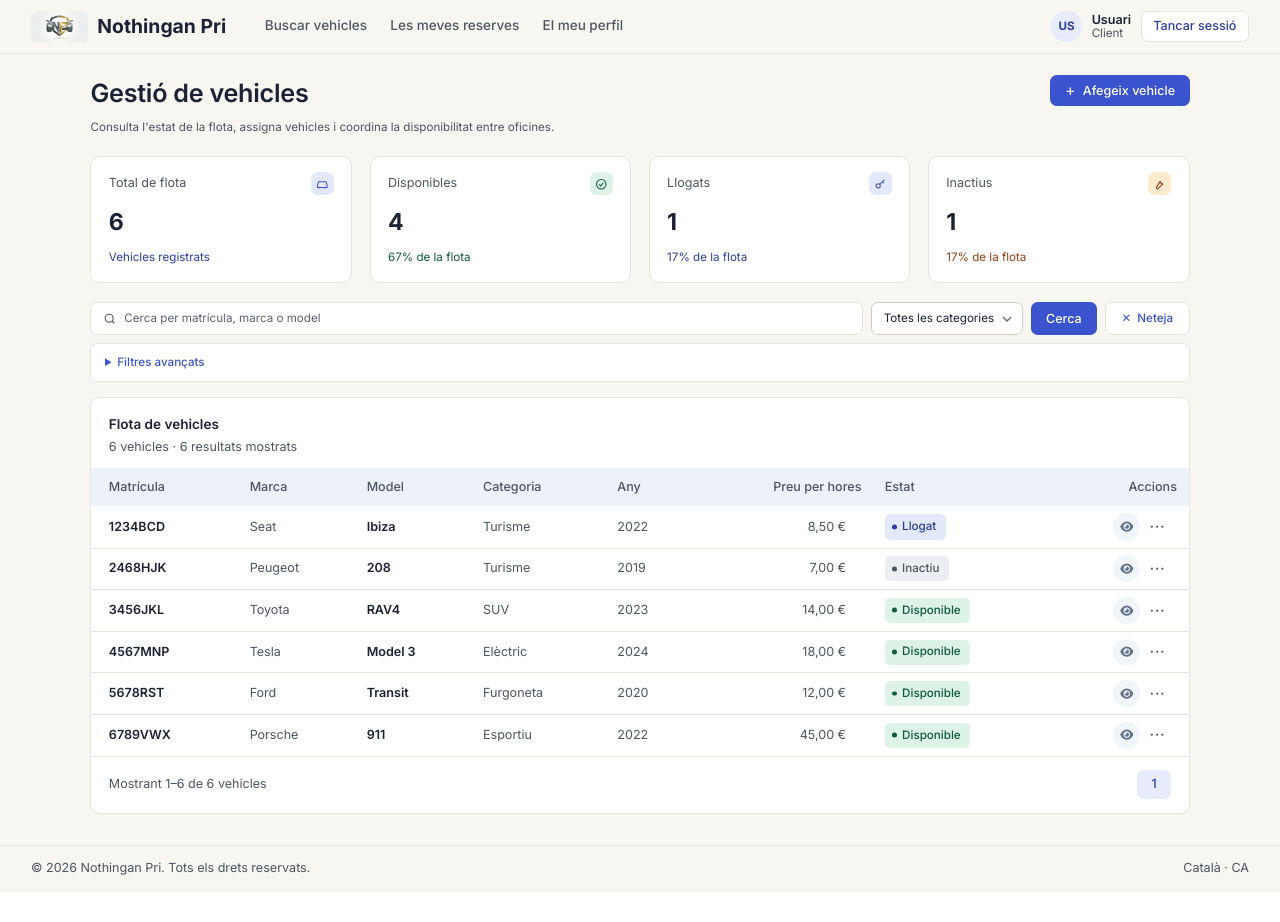
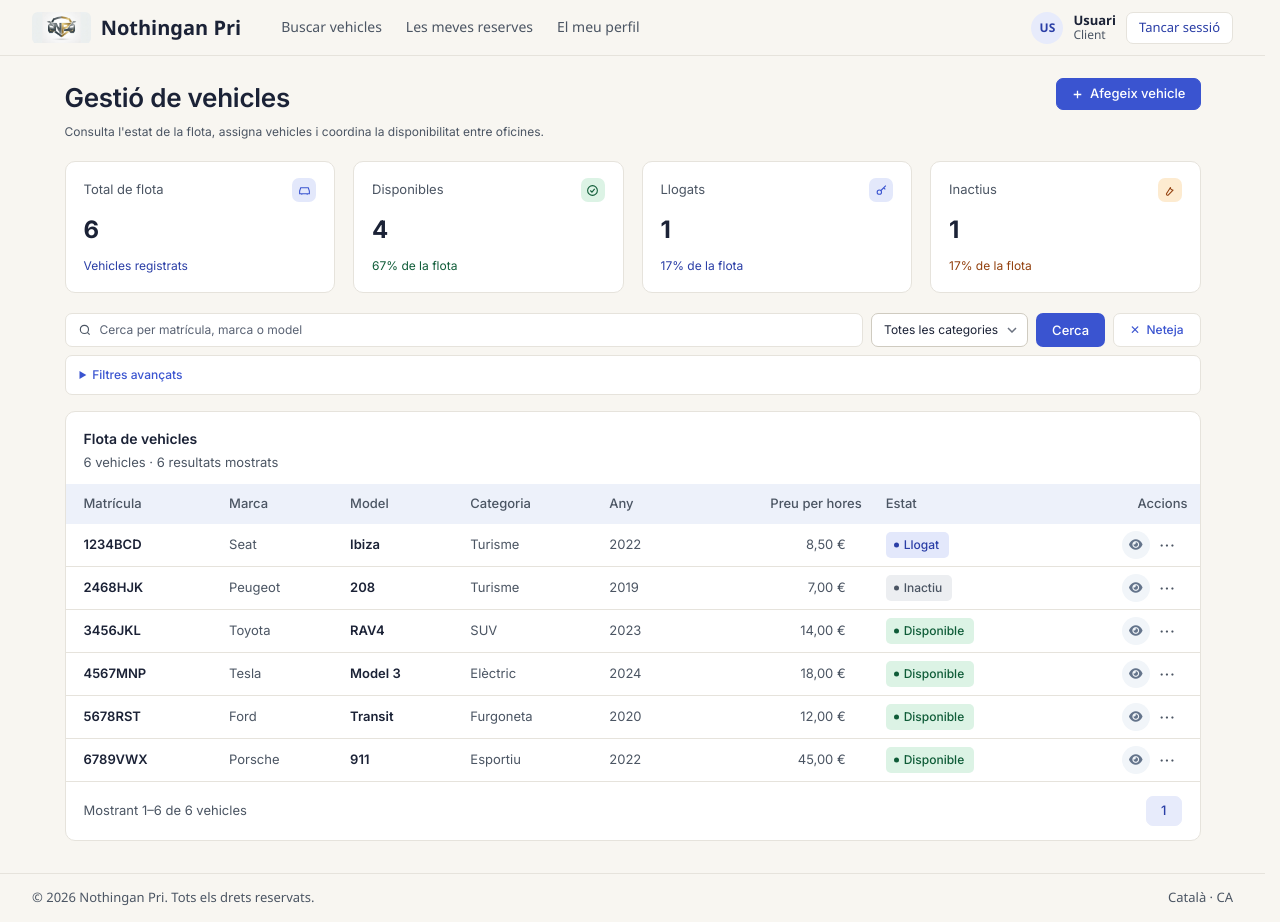
Before and after one commit to zohaibxz/Nothingan-Pri-S.A, a Spring Boot app: page /vehicles in a window 1280 px wide. Before the commit the page ends 892 px from the top, so only its background shows below. Run offline with Spring Boot 4, Linux system fonts and the light colour scheme; the visitor is signed in with stand-in values (Sample User, id 1); data comes from the database, SQL or seed files in the repository; some of the project's set-up classes (security, data sources, template engines, error pages and the like) are left out, and stand-ins take their place.

Commit message:
Arreglada la capçelera de tamanys entre pàgines

```diff
--- a/src/main/resources/static/css/tema-crema.css
+++ b/src/main/resources/static/css/tema-crema.css
@@ -198,3 +198,19 @@ body:has(> .np-header) > main.card { margin: 2rem auto; }
     main { max-width: 100%; }
     .card, .form-card { padding: 1rem; }
 }
+/* ---------- Capçalera estable: mateixa mida a totes les pàgines ---------- */
+html {
+    font-size: 16px;               /* cap pàgina pot canviar el valor de rem */
+    overflow-y: scroll;            /* barra sempre present: res no es mou */
+    scrollbar-gutter: stable;
+    -webkit-text-size-adjust: 100%;
+}
+header.np-header,
+footer.np-peu {
+    font-family: "Segoe UI", system-ui, -apple-system, Roboto, Arial, sans-serif !important;
+    line-height: 1.5 !important;
+    -webkit-font-smoothing: antialiased;
+    -moz-osx-font-smoothing: grayscale;
+}
+header.np-header * { font-family: inherit; }
+header.np-header { height: auto; min-height: 3.5rem; }
--- a/src/main/resources/templates/vehicles/detall.html
+++ b/src/main/resources/templates/vehicles/detall.html
@@ -50,7 +50,6 @@
                 align-items:center;
                 justify-content:space-between;
                 padding:0 32px;
-                height:52px;
                 border-bottom:1px solid var(--line)
             }
             .brand-link{
--- a/src/main/resources/templates/vehicles/gestio.html
+++ b/src/main/resources/templates/vehicles/gestio.html
@@ -28,9 +28,6 @@
                 --red-bg:#fde2e0
             }
             /* Mida base fluida: 14px en pantalles petites, ~16px a 1440px, fins a 22px en 4K */
-            html{
-                font-size:clamp(14px, 0.35vw + 11px, 22px)
-            }
             *{
                 box-sizing:border-box;
                 margin:0;
```
